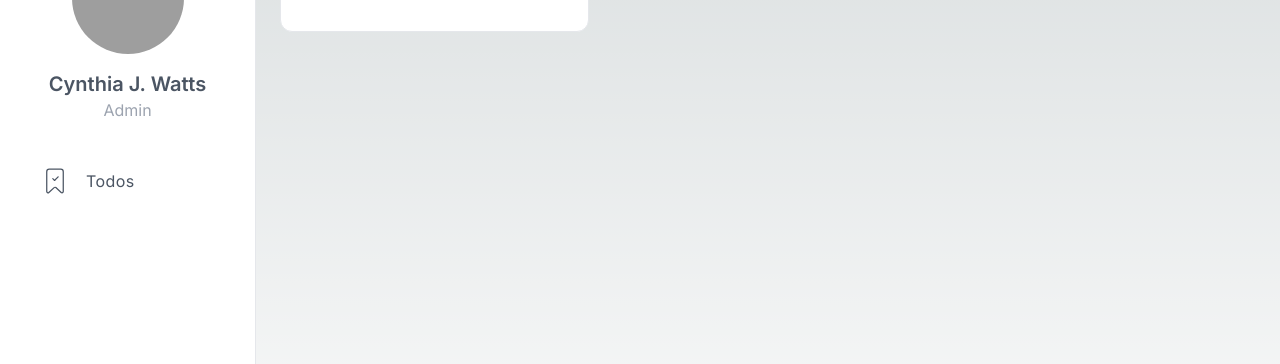
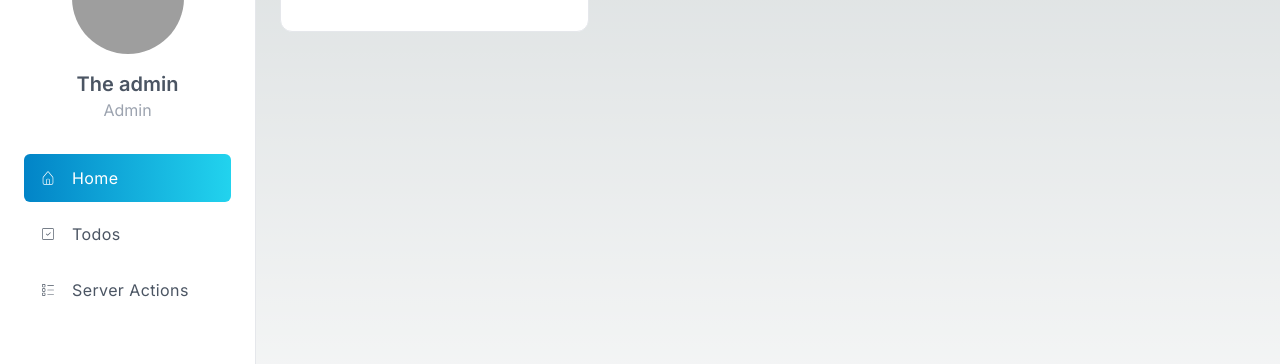
Before and after one commit to kevkodezor/nextjs-todo, a Next.js app: page /dashboard in a window 1280 px wide. Shown: the part 218-582 px from the top of the page. Built offline with nearby package versions, Linux system fonts and the light colour scheme; grey boxes are pictures that could not be loaded.

Commit message:
Map routes menu

```diff
--- a/src/components/sidebar/index.tsx
+++ b/src/components/sidebar/index.tsx
@@ -1,7 +1,13 @@
 import Image from 'next/image';
 import Link from 'next/link';
-import { CiLogout } from 'react-icons/ci';
+import { CiLogout, CiHome, CiSquareCheck, CiBoxList } from 'react-icons/ci';
 import { SideItems } from './sideitems';
+
+const menuItems = [
+    { icon: <CiHome />, title: 'Home', route: '/dashboard' },
+    { icon: <CiSquareCheck />, title: 'Todos', route: '/dashboard/rest-todo' },
+    { icon: <CiBoxList />, title: 'Server Actions', route: '/dashboard/server-actions' }
+]
 
 export const Sidebar = () => {
     return (
@@ -27,12 +33,18 @@ export const Sidebar = () => {
                         width={150}
                         height={150}
                     />
-                    <h5 className="hidden mt-4 text-xl font-semibold text-gray-600 lg:block">Cynthia J. Watts</h5>
+                    <h5 className="hidden mt-4 text-xl font-semibold text-gray-600 lg:block">The admin</h5>
                     <span className="hidden text-gray-400 lg:block">Admin</span>
                 </div>
 
-                <ul className='space-y-2 tracking-wide mt-8'>
-                    <SideItems />
+                <ul className='space-y-2 tracking-wide mt-8 overflow-auto'>
+                    {menuItems.map(item => (
+                        <SideItems
+                            icon={item.icon}
+                            title={item.title}
+                            route={item.route}
+                        />
+                    ))}
                 </ul>
             </div>
 
--- a/src/components/sidebar/sideitems.tsx
+++ b/src/components/sidebar/sideitems.tsx
@@ -1,12 +1,27 @@
+'use client'
 import Link from 'next/link';
-import { CiBookmarkCheck } from 'react-icons/ci';
+import { usePathname } from 'next/navigation';
 
-export const SideItems = () => {
+interface Props {
+    icon: React.ReactNode;
+    route: string;
+    title: string;
+}
+
+export const SideItems = ({ icon, route, title}: Props) => {
+
+    const path = usePathname();
+
     return (
         <li>
-            <Link href='/dashboard/rest-todo' className='px-4 py-3 flex items-center space-x-4 rounded-md text-gray-600 group'>
-                <CiBookmarkCheck size={30} />
-                <span className='group-hover:text-gray-700'>Todos</span>
+            <Link href={route}
+                className={`
+                    px-4 py-3 flex items-center space-x-4 rounded-md text-gray-600 group
+                    hover:bg-gradient-to-r hover:bg-sky-600 hover:to-cyan-400 hover:text-white
+                    ${path === route ? 'text-white bg-gradient-to-r from-sky-600 to-cyan-400' : ''}
+                `}>
+                {icon}
+                <span className='group-hover:text-white'>{title}</span>
             </Link>
         </li>
     );
```
